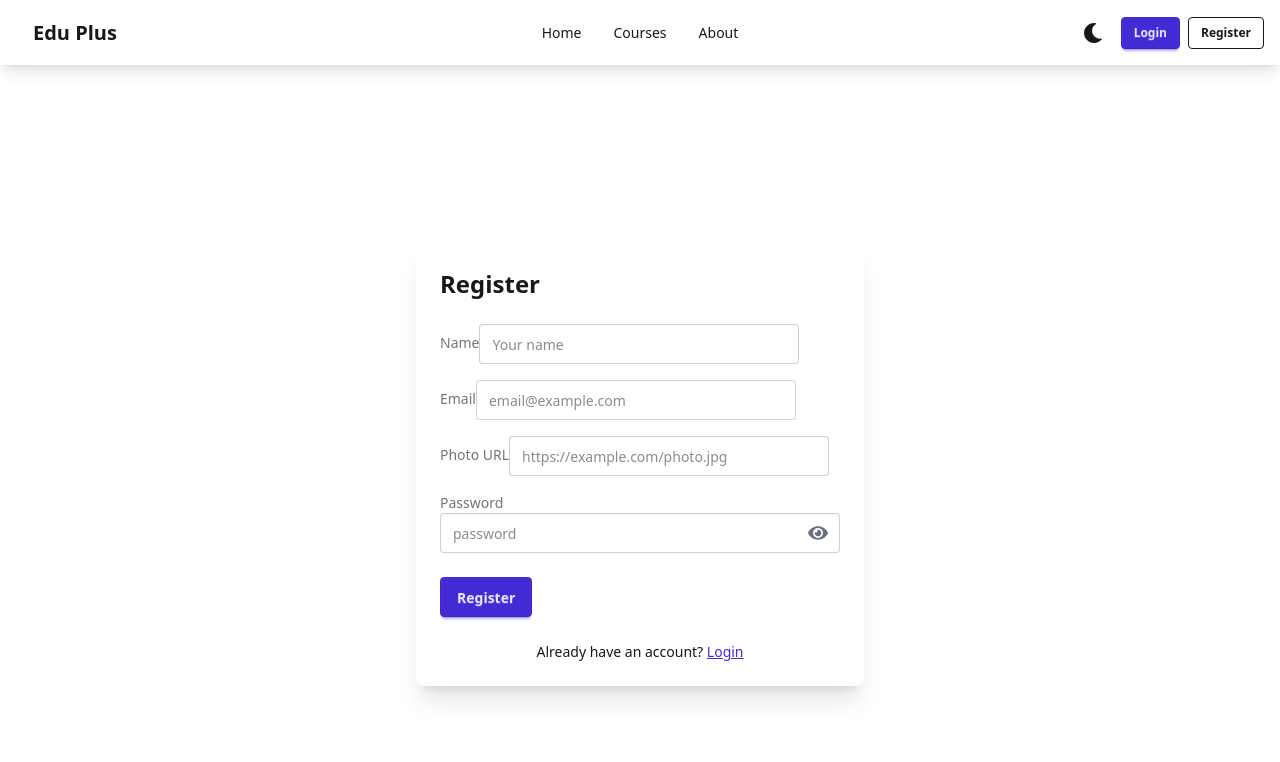
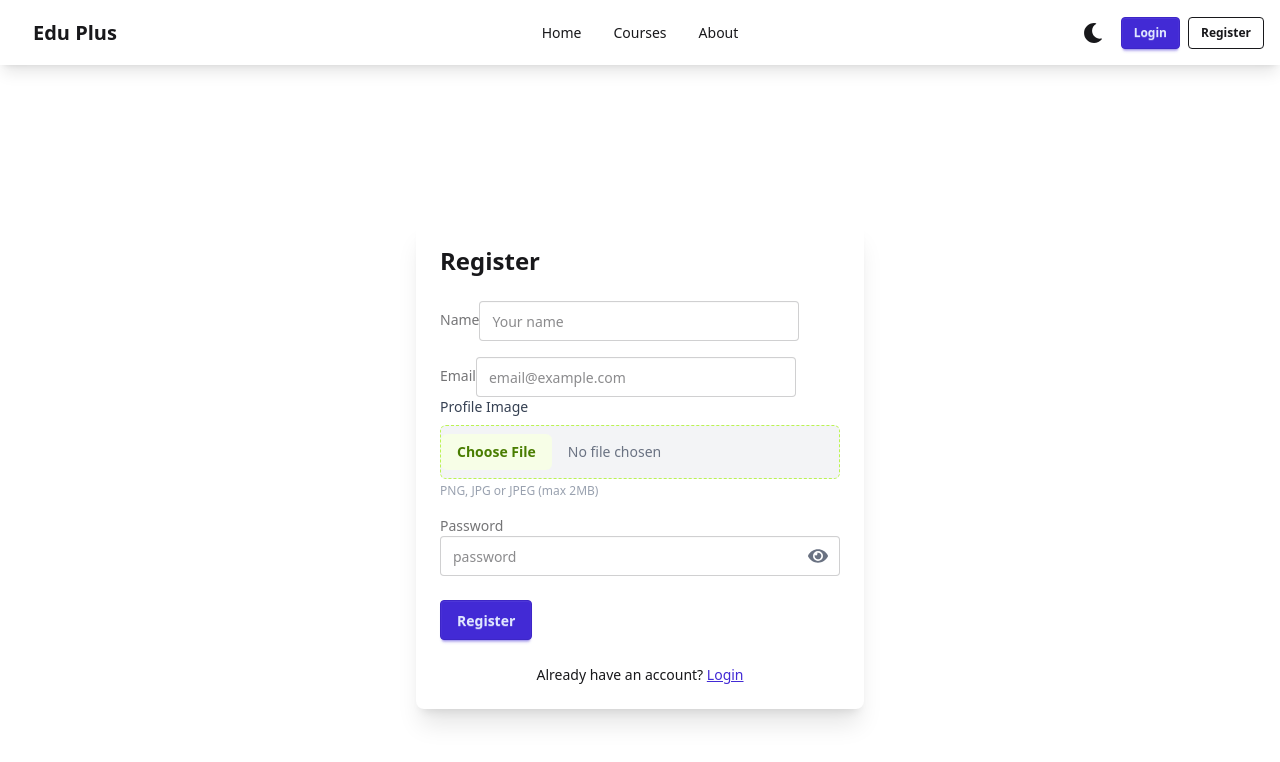
Before and after one commit to Shajidaa/edu-plus-client, a React (Vite) app: page /register in a window 1280 px wide. Shown: the top 762 px of the page. Built offline with nearby package versions, Linux system fonts and the light colour scheme; no server answers.

Commit message:
register done

```diff
--- a/package.json
+++ b/package.json
@@ -17,6 +17,7 @@
     "react": "^19.2.0",
     "react-dom": "^19.2.0",
     "react-hook-form": "^7.68.0",
+    "react-hot-toast": "^2.6.0",
     "react-icons": "^5.5.0",
     "react-router": "^7.10.1",
     "react-router-dom": "^7.10.1",
--- a/src/main.jsx
+++ b/src/main.jsx
@@ -1,6 +1,7 @@
 import { StrictMode } from "react";
 import { createRoot } from "react-dom/client";
 import { RouterProvider } from "react-router-dom";
+import { Toaster } from "react-hot-toast";
 import "./index.css";
 import AuthProvider from "./providers/AuthProvider.jsx";
 import router from "./routes/router.jsx";
@@ -9,6 +10,30 @@ createRoot(document.getElementById("root")).render(
   <StrictMode>
     <AuthProvider>
       <RouterProvider router={router} />
+      <Toaster
+        position="top-right"
+        toastOptions={{
+          duration: 3000,
+          style: {
+            background: "#363636",
+            color: "#fff",
+          },
+          success: {
+            duration: 3000,
+            iconTheme: {
+              primary: "#4ade80",
+              secondary: "#fff",
+            },
+          },
+          error: {
+            duration: 4000,
+            iconTheme: {
+              primary: "#ef4444",
+              secondary: "#fff",
+            },
+          },
+        }}
+      />
     </AuthProvider>
   </StrictMode>
 );
--- a/src/pages/Register.jsx
+++ b/src/pages/Register.jsx
@@ -1,22 +1,49 @@
-import { useState } from "react";
+import { useContext, useState } from "react";
 import { useForm } from "react-hook-form";
-import { Link } from "react-router-dom";
+import { Link, useLocation, useNavigate } from "react-router-dom";
 import { FaEye, FaEyeSlash } from "react-icons/fa";
+import toast from "react-hot-toast";
+import { AuthContext } from "../providers/AuthContext";
+import { imageUpload } from "../utils";
 
 function Register() {
   const {
     register,
     handleSubmit,
     formState: { errors },
+    reset,
   } = useForm();
+const {updateUserProfileFunc,createUserFunc}=useContext(AuthContext)
+  const [showPassword, setShowPassword] = useState(false);
+  const navigate = useNavigate();
+ const location = useLocation()
+  const from = location.state || '/'
 
-  const [showPassword, setShowPassword] = useState(false);
+ const onSubmit = async( data) => {
+   const { name, image, email, password } = data
+    const imageFile = image[0]
 
-  const onSubmit = (data) => {
-    console.log("Registration data:", data);
-    // Add registration logic here
-  };
 
+    try {
+
+      const imageURL = await imageUpload(imageFile)
+
+      const result = await createUserFunc(email, password)
+
+
+
+
+      await updateUserProfileFunc(name, imageURL)
+
+      navigate(from, { replace: true })
+      toast.success('Signup Successfully')
+
+      console.log(result)
+    } catch (err) {
+      console.log(err)
+      toast.error(err?.message)
+    }
+  }
   return (
     <div className="min-h-screen flex items-center justify-center py-8">
       <div className="card w-full max-w-md bg-base-100 shadow-xl">
@@ -30,7 +57,9 @@ function Register() {
               <input
                 type="text"
                 placeholder="Your name"
-                className={`input input-bordered ${errors.name ? "input-error" : ""}`}
+                className={`input input-bordered ${
+                  errors.name ? "input-error" : ""
+                }`}
                 {...register("name", {
                   required: "Name is required",
                   minLength: {
@@ -55,7 +84,9 @@ function Register() {
               <input
                 type="email"
                 placeholder="email@example.com"
-                className={`input input-bordered ${errors.email ? "input-error" : ""}`}
+                className={`input input-bordered ${
+                  errors.email ? "input-error" : ""
+                }`}
                 {...register("email", {
                   required: "Email is required",
                   pattern: {
@@ -73,29 +104,33 @@ function Register() {
               )}
             </div>
 
-            <div className="form-control mt-4">
-              <label className="label">
-                <span className="label-text">Photo URL</span>
+                    {/* Image */}
+            <div>
+              <label
+                htmlFor='image'
+                className='block mb-2 text-sm font-medium text-gray-700'
+              >
+                Profile Image
               </label>
               <input
-                type="url"
-                placeholder="https://example.com/photo.jpg"
-                className={`input input-bordered ${errors.photoURL ? "input-error" : ""}`}
-                {...register("photoURL", {
-
-                  pattern: {
-                    value: /^https?:\/\/.+\..+/,
-                    message: "Invalid URL format",
-                  },
-                })}
+                name='image'
+                type='file'
+                id='image'
+                accept='image/*'
+                className='block w-full text-sm text-gray-500
+      file:mr-4 file:py-2 file:px-4
+      file:rounded-md file:border-0
+      file:text-sm file:font-semibold
+      file:bg-lime-50 file:text-lime-700
+      hover:file:bg-lime-100
+      bg-gray-100 border border-dashed border-lime-300 rounded-md cursor-pointer
+      focus:outline-none focus:ring-2 focus:ring-lime-400 focus:border-lime-400
+      py-2'
+                {...register('image')}
               />
-              {errors.photoURL && (
-                <label className="label">
-                  <span className="label-text-alt text-error">
-                    {errors.photoURL.message}
-                  </span>
-                </label>
-              )}
+              <p className='mt-1 text-xs text-gray-400'>
+                PNG, JPG or JPEG (max 2MB)
+              </p>
             </div>
 
             <div className="form-control mt-4">
@@ -106,7 +141,9 @@ function Register() {
                 <input
                   type={showPassword ? "text" : "password"}
                   placeholder="password"
-                  className={`input input-bordered w-full pr-12 ${errors.password ? "input-error" : ""}`}
+                  className={`input input-bordered w-full pr-12 ${
+                    errors.password ? "input-error" : ""
+                  }`}
                   {...register("password", {
                     required: "Password is required",
                     minLength: {
@@ -125,7 +162,11 @@ function Register() {
                   onClick={() => setShowPassword(!showPassword)}
                   className="absolute right-3 top-1/2 -translate-y-1/2 text-gray-500 hover:text-gray-700"
                 >
-                  {showPassword ? <FaEyeSlash size={20} /> : <FaEye size={20} />}
+                  {showPassword ? (
+                    <FaEyeSlash size={20} />
+                  ) : (
+                    <FaEye size={20} />
+                  )}
                 </button>
               </div>
               {errors.password && (
@@ -136,8 +177,6 @@ function Register() {
                 </label>
               )}
             </div>
-
-
 
             <div className="form-control mt-6">
               <button type="submit" className="btn btn-primary">
--- /dev/null
+++ b/src/utils/index.js
@@ -0,0 +1,12 @@
+import axios from 'axios'
+
+export const imageUpload = async imageData => {
+  const formData = new FormData()
+  formData.append('image', imageData)
+
+  const { data } = await axios.post(
+    `https://api.imgbb.com/1/upload?key=${import.meta.env.VITE_IMGBB_API_KEY}`,
+    formData
+  )
+  return data?.data?.display_url
+}
```
Also changed, not shown: 1 other file (tests, documents, lock files or other folders).
